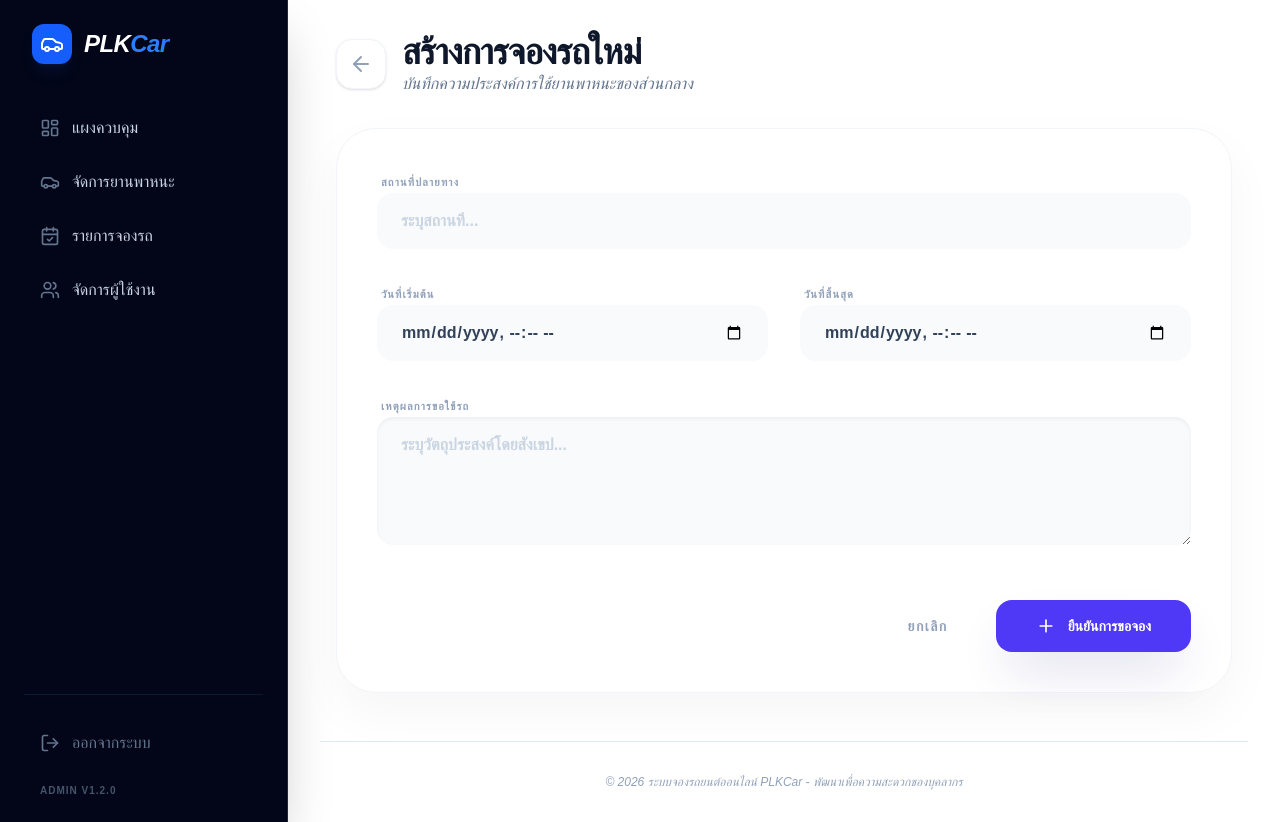
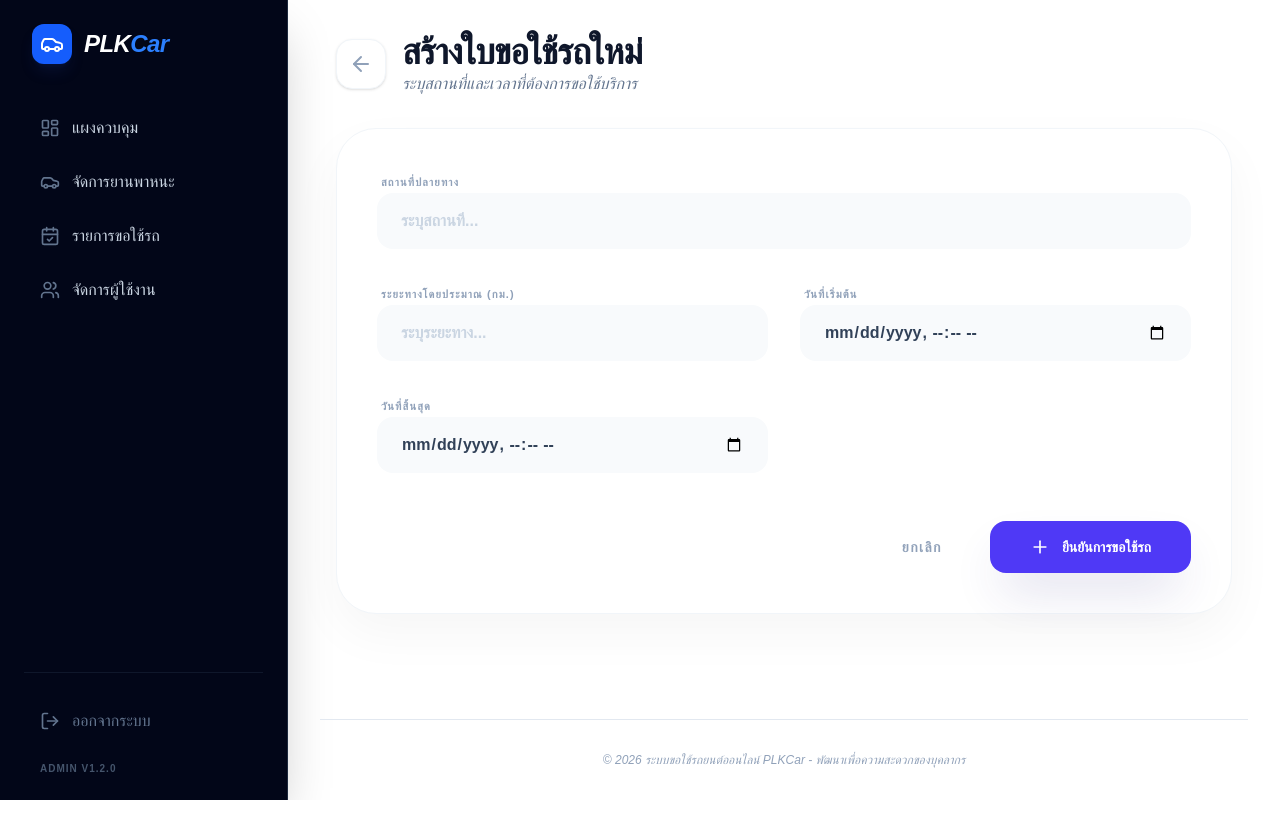
Before and after one commit to Imnuy/carbooking, a Next.js app: page /bookings/add in a window 1280 px wide. After the commit the page ends 800 px from the top, so only its background shows below. Built offline with nearby package versions, Linux system fonts and the light colour scheme.

Commit message:
refactor: update booking system to vehicle request terminology and new fields

```diff
--- /dev/null
+++ b/app/api/bookings/route.ts
@@ -0,0 +1,21 @@
+import { NextResponse } from 'next/server';
+import pool from '@/lib/db';
+
+export async function POST(request: Request) {
+  try {
+    const body = await request.json();
+    const { destination, distance, start_time, end_time } = body;
+
+    // Use user_id = 1 as default for now (as per user instruction: not locking user yet)
+    const [result] = await pool.query(
+      `INSERT INTO bookings (user_id, destination, distance, start_time, end_time, status)
+       VALUES (?, ?, ?, ?, ?, 'pending')`,
+      [1, destination, distance, start_time, end_time]
+    );
+
+    return NextResponse.json({ success: true, id: (result as any).insertId });
+  } catch (error) {
+    console.error('Database Error:', error);
+    return NextResponse.json({ error: 'Internal Server Error' }, { status: 500 });
+  }
+}
--- a/app/bookings/add/page.tsx
+++ b/app/bookings/add/page.tsx
@@ -1,7 +1,45 @@
+'use client';
+
+import { useState } from 'react';
 import Link from 'next/link';
-import { Plus, ArrowLeft, Calendar } from 'lucide-react';
+import { useRouter } from 'next/navigation';
+import { Plus, ArrowLeft, Calendar, Loader2 } from 'lucide-react';
 
 export default function AddBookingPage() {
+  const router = useRouter();
+  const [loading, setLoading] = useState(false);
+  const [formData, setFormData] = useState({
+    destination: '',
+    distance: '',
+    start_time: '',
+    end_time: ''
+  });
+
+  const handleSubmit = async (e: React.FormEvent) => {
+    e.preventDefault();
+    setLoading(true);
+
+    try {
+      const response = await fetch('/api/bookings', {
+        method: 'POST',
+        headers: { 'Content-Type': 'application/json' },
+        body: JSON.stringify(formData)
+      });
+
+      if (response.ok) {
+        router.push('/bookings');
+        router.refresh();
+      } else {
+        alert('เกิดข้อผิดพลาดในการบันทึกข้อมูล');
+      }
+    } catch (error) {
+      console.error(error);
+      alert('เกิดข้อผิดพลาดในการเชื่อมต่อ');
+    } finally {
+      setLoading(false);
+    }
+  };
+
   return (
     <div className="max-w-4xl mx-auto space-y-8 animate-in slide-in-from-bottom-4 duration-500">
       <div className="flex items-center justify-between">
@@ -10,40 +48,75 @@ export default function AddBookingPage() {
             <ArrowLeft className="w-6 h-6" />
           </Link>
           <div>
-            <h1 className="text-4xl font-black text-slate-900 tracking-tight">สร้างการจองรถใหม่</h1>
-            <p className="text-slate-500 font-medium italic">บันทึกความประสงค์การใช้ยานพาหนะของส่วนกลาง</p>
+            <h1 className="text-4xl font-black text-slate-900 tracking-tight">สร้างใบขอใช้รถใหม่</h1>
+            <p className="text-slate-500 font-medium italic">ระบุสถานที่และเวลาที่ต้องการขอใช้บริการ</p>
           </div>
         </div>
       </div>
 
-      <div className="bg-white rounded-[2.5rem] shadow-[0_20px_50px_rgba(0,0,0,0.04)] border border-slate-100 p-10">
+      <form onSubmit={handleSubmit} className="bg-white rounded-[2.5rem] shadow-[0_20px_50px_rgba(0,0,0,0.04)] border border-slate-100 p-10">
         <div className="grid grid-cols-1 md:grid-cols-2 gap-8">
           <div className="md:col-span-2 space-y-2">
             <label className="text-[11px] font-black uppercase tracking-widest text-slate-400 ml-1">สถานที่ปลายทาง</label>
-            <input type="text" className="w-full px-6 py-4 bg-slate-50 border-none rounded-2xl focus:ring-2 focus:ring-indigo-600 transition-all font-bold text-slate-700 placeholder:text-slate-300" placeholder="ระบุสถานที่..." />
+            <input
+              required
+              type="text"
+              value={formData.destination}
+              onChange={(e) => setFormData({...formData, destination: e.target.value})}
+              className="w-full px-6 py-4 bg-slate-50 border-none rounded-2xl focus:ring-2 focus:ring-indigo-600 transition-all font-bold text-slate-700 placeholder:text-slate-300"
+              placeholder="ระบุสถานที่..."
+            />
+          </div>
+          <div className="space-y-2">
+            <label className="text-[11px] font-black uppercase tracking-widest text-slate-400 ml-1">ระยะทางโดยประมาณ (กม.)</label>
+            <input
+              required
+              type="number"
+              step="0.01"
+              value={formData.distance}
+              onChange={(e) => setFormData({...formData, distance: e.target.value})}
+              className="w-full px-6 py-4 bg-slate-50 border-none rounded-2xl focus:ring-2 focus:ring-indigo-600 transition-all font-bold text-slate-700 placeholder:text-slate-300"
+              placeholder="ระบุระยะทาง..."
+            />
           </div>
           <div className="space-y-2">
             <label className="text-[11px] font-black uppercase tracking-widest text-slate-400 ml-1">วันที่เริ่มต้น</label>
-            <input type="datetime-local" className="w-full px-6 py-4 bg-slate-50 border-none rounded-2xl focus:ring-2 focus:ring-indigo-600 transition-all font-bold text-slate-700" />
+            <input
+              required
+              type="datetime-local"
+              value={formData.start_time}
+              onChange={(e) => setFormData({...formData, start_time: e.target.value})}
+              className="w-full px-6 py-4 bg-slate-50 border-none rounded-2xl focus:ring-2 focus:ring-indigo-600 transition-all font-bold text-slate-700"
+            />
           </div>
           <div className="space-y-2">
             <label className="text-[11px] font-black uppercase tracking-widest text-slate-400 ml-1">วันที่สิ้นสุด</label>
-            <input type="datetime-local" className="w-full px-6 py-4 bg-slate-50 border-none rounded-2xl focus:ring-2 focus:ring-indigo-600 transition-all font-bold text-slate-700" />
-          </div>
-          <div className="md:col-span-2 space-y-2">
-            <label className="text-[11px] font-black uppercase tracking-widest text-slate-400 ml-1">เหตุผลการขอใช้รถ</label>
-            <textarea rows={4} className="w-full px-6 py-4 bg-slate-50 border-none rounded-2xl focus:ring-2 focus:ring-indigo-600 transition-all font-bold text-slate-700 placeholder:text-slate-300 shadow-inner" placeholder="ระบุวัตถุประสงค์โดยสังเขป..."></textarea>
+            <input
+              required
+              type="datetime-local"
+              value={formData.end_time}
+              onChange={(e) => setFormData({...formData, end_time: e.target.value})}
+              className="w-full px-6 py-4 bg-slate-50 border-none rounded-2xl focus:ring-2 focus:ring-indigo-600 transition-all font-bold text-slate-700"
+            />
           </div>
         </div>
 
         <div className="mt-12 flex items-center justify-end space-x-4">
           <Link href="/bookings" className="px-8 py-4 text-sm font-black uppercase tracking-widest text-slate-400 hover:text-slate-900 transition-colors">ยกเลิก</Link>
-          <button className="bg-indigo-600 text-white px-10 py-4 rounded-2xl font-black text-sm shadow-2xl shadow-indigo-900/20 hover:scale-105 active:scale-95 transition-all flex items-center group">
-            <Plus className="w-5 h-5 mr-3 group-hover:rotate-90 transition-transform" />
-            ยืนยันการขอจอง
+          <button
+            type="submit"
+            disabled={loading}
+            className="bg-indigo-600 text-white px-10 py-4 rounded-2xl font-black text-sm shadow-2xl shadow-indigo-900/20 hover:scale-105 active:scale-95 transition-all flex items-center group disabled:opacity-50"
+          >
+            {loading ? (
+              <Loader2 className="w-5 h-5 mr-3 animate-spin" />
+            ) : (
+              <Plus className="w-5 h-5 mr-3 group-hover:rotate-90 transition-transform" />
+            )}
+            ยืนยันการขอใช้รถ
           </button>
         </div>
-      </div>
+      </form>
     </div>
   );
 }
--- a/app/bookings/page.tsx
+++ b/app/bookings/page.tsx
@@ -17,7 +17,7 @@ export default async function BookingsPage() {
   const [bookings] = await pool.query<RowDataPacket[]>(
     `SELECT b.*, c.brand, c.model, c.license_plate, u.fullname
      FROM bookings b
-     JOIN cars c ON b.car_id = c.id
+     LEFT JOIN cars c ON b.car_id = c.id
      JOIN users u ON b.user_id = u.id
      ORDER BY b.created_at DESC`
   );
@@ -26,12 +26,12 @@ export default async function BookingsPage() {
     <div className="space-y-8 animate-in slide-in-from-right-4 duration-500">
       <div className="flex flex-col md:flex-row md:items-center justify-between gap-6">
         <div>
-          <h1 className="text-4xl font-black text-slate-900 tracking-tight text-nowrap">จัดการใบจองรถ</h1>
+          <h1 className="text-4xl font-black text-slate-900 tracking-tight text-nowrap">จัดการใบขอใช้รถ</h1>
           <p className="text-slate-500 font-medium">ตรวจสอบ อนุมัติ และติดตามการใช้รถยนต์ทั้งหมด</p>
         </div>
         <Link href="/bookings/add" className="bg-indigo-600 text-white px-6 py-3.5 rounded-2xl font-bold shadow-2xl shadow-indigo-900/20 flex items-center hover:bg-indigo-700 transition-all hover:scale-105 active:scale-95 group">
           <Plus className="mr-2 w-5 h-5 group-hover:rotate-90 transition-transform" />
-          สร้างการจองใหม่
+          สร้างใบขอใช้รถใหม่
         </Link>
       </div>
 
@@ -63,7 +63,8 @@ export default async function BookingsPage() {
             <thead>
               <tr className="bg-slate-50/50">
                 <th className="px-8 py-5 text-left text-[11px] font-black text-slate-400 uppercase tracking-widest">ผู้ขอใช้งาน</th>
-                <th className="px-8 py-5 text-left text-[11px] font-black text-slate-400 uppercase tracking-widest">สถานที่และเหตุผล</th>
+                <th className="px-8 py-5 text-left text-[11px] font-black text-slate-400 uppercase tracking-widest">สถานที่และระยะทาง</th>
+                <th className="px-8 py-5 text-left text-[11px] font-black text-slate-400 uppercase tracking-widest">รถและคนขับ</th>
                 <th className="px-8 py-5 text-left text-[11px] font-black text-slate-400 uppercase tracking-widest">ระยะเวลา</th>
                 <th className="px-8 py-5 text-left text-[11px] font-black text-slate-400 uppercase tracking-widest">สถานะ</th>
                 <th className="px-8 py-5 text-right text-[11px] font-black text-slate-400 uppercase tracking-widest">ดำเนินการ</th>
@@ -76,7 +77,7 @@ export default async function BookingsPage() {
                     <div className="mx-auto w-16 h-16 bg-slate-50 rounded-3xl flex items-center justify-center mb-4">
                       <Calendar className="w-8 h-8 text-slate-200" />
                     </div>
-                    <h3 className="text-xl font-black text-slate-900">ไม่พบรายการจอง</h3>
+                    <h3 className="text-xl font-black text-slate-900">ไม่พบรายการขอใช้รถ</h3>
                     <p className="text-slate-500 font-medium">รายการที่คุณบันทึกจะปรากฏที่นี่</p>
                   </td>
                 </tr>
@@ -99,7 +100,18 @@ export default async function BookingsPage() {
                         <MapPin className="w-3.5 h-3.5 mr-1.5 text-rose-500" />
                         <span className="truncate">{b.destination}</span>
                       </div>
-                      <div className="text-xs text-slate-400 italic line-clamp-1">"{b.reason || 'ไม่ได้ระบุเหตุผล'}"</div>
+                      <div className="text-xs text-slate-400 font-bold">ระยะทางประมาณ {b.distance} กม.</div>
+                    </td>
+                    <td className="px-8 py-6">
+                      {b.car_id ? (
+                        <div>
+                          <div className="text-sm font-black text-slate-800">{b.brand} {b.model}</div>
+                          <div className="text-[11px] font-bold text-indigo-600 uppercase">{b.license_plate}</div>
+                          <div className="text-[10px] text-slate-400 mt-1">คนขับ: {b.driver_name || 'รอมอบหมาย'}</div>
+                        </div>
+                      ) : (
+                        <div className="text-xs text-slate-400 italic">รอจัดสรรรถและคนขับ</div>
+                      )}
                     </td>
                     <td className="px-8 py-6 text-nowrap">
                       <div className="text-sm font-black text-slate-800">{new Date(b.start_time).toLocaleDateString('th-TH')}</div>
--- a/app/layout.tsx
+++ b/app/layout.tsx
@@ -14,8 +14,8 @@ const geistMono = Geist_Mono({
 });
 
 export const metadata: Metadata = {
-  title: 'ระบบจองรถยนต์ออนไลน์',
-  description: 'ระบบจัดการการจองรถยนต์ของหน่วยงาน',
+  title: 'ระบบขอใช้รถยนต์ออนไลน์',
+  description: 'ระบบจัดการการขอใช้รถยนต์ของหน่วยงาน',
 };
 
 export default function RootLayout({
@@ -32,7 +32,7 @@ export default function RootLayout({
             {children}
           </div>
           <footer className="mt-12 pt-8 border-t border-slate-200 text-center text-slate-400 text-xs font-medium italic">
-            © 2026 ระบบจองรถยนต์ออนไลน์ PLKCar - พัฒนาเพื่อความสะดวกของบุคลากร
+            © 2026 ระบบขอใช้รถยนต์ออนไลน์ PLKCar - พัฒนาเพื่อความสะดวกของบุคลากร
           </footer>
         </main>
       </body>
--- a/app/page.tsx
+++ b/app/page.tsx
@@ -34,11 +34,11 @@ export default async function DashboardPage() {
       <div className="flex flex-col md:flex-row md:items-center justify-between gap-4">
         <div>
           <h1 className="text-4xl font-black text-slate-900 tracking-tight text-nowrap">ภาพรวมระบบ</h1>
-          <p className="text-slate-500 font-medium">ติดตามและจัดการการจองรถของหน่วยงาน</p>
+          <p className="text-slate-500 font-medium">ติดตามและจัดการการขอใช้รถของหน่วยงาน</p>
         </div>
         <div className="flex space-x-3">
           <Link href="/bookings" className="bg-slate-900 border border-slate-800 text-white px-5 py-2.5 rounded-xl font-bold text-sm shadow-xl flex items-center hover:bg-slate-800 transition-all">
-            จัดการการจอง
+            จัดการการขอใช้รถ
             <ArrowRight className="ml-2 w-4 h-4" />
           </Link>
         </div>
--- a/components/Sidebar.tsx
+++ b/components/Sidebar.tsx
@@ -14,7 +14,7 @@ import { cn } from '@/lib/utils';
 const menuItems = [
   { name: 'แผงควบคุม', href: '/', icon: LayoutDashboard },
   { name: 'จัดการยานพาหนะ', href: '/cars', icon: Car },
-  { name: 'รายการจองรถ', href: '/bookings', icon: CalendarCheck },
+  { name: 'รายการขอใช้รถ', href: '/bookings', icon: CalendarCheck },
   { name: 'จัดการผู้ใช้งาน', href: '/users', icon: Users },
 ];
 
```
Also changed, not shown: 1 other file (tests, documents, lock files or other folders).
